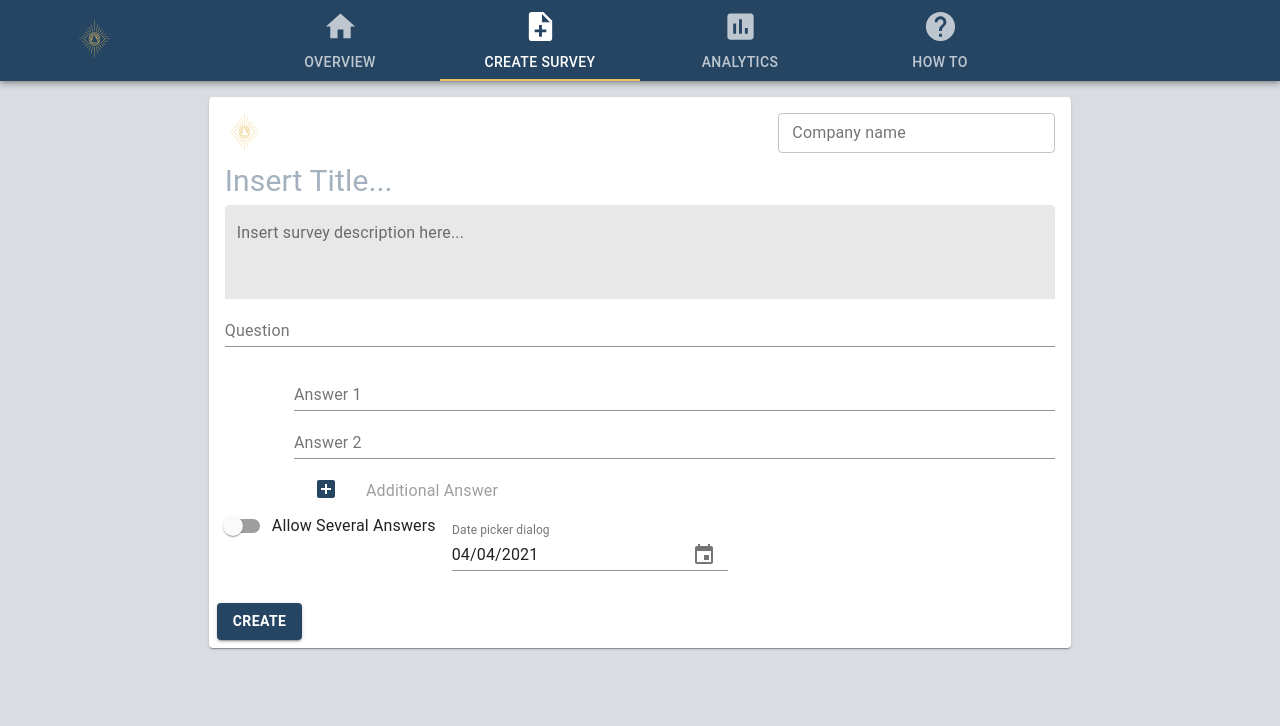
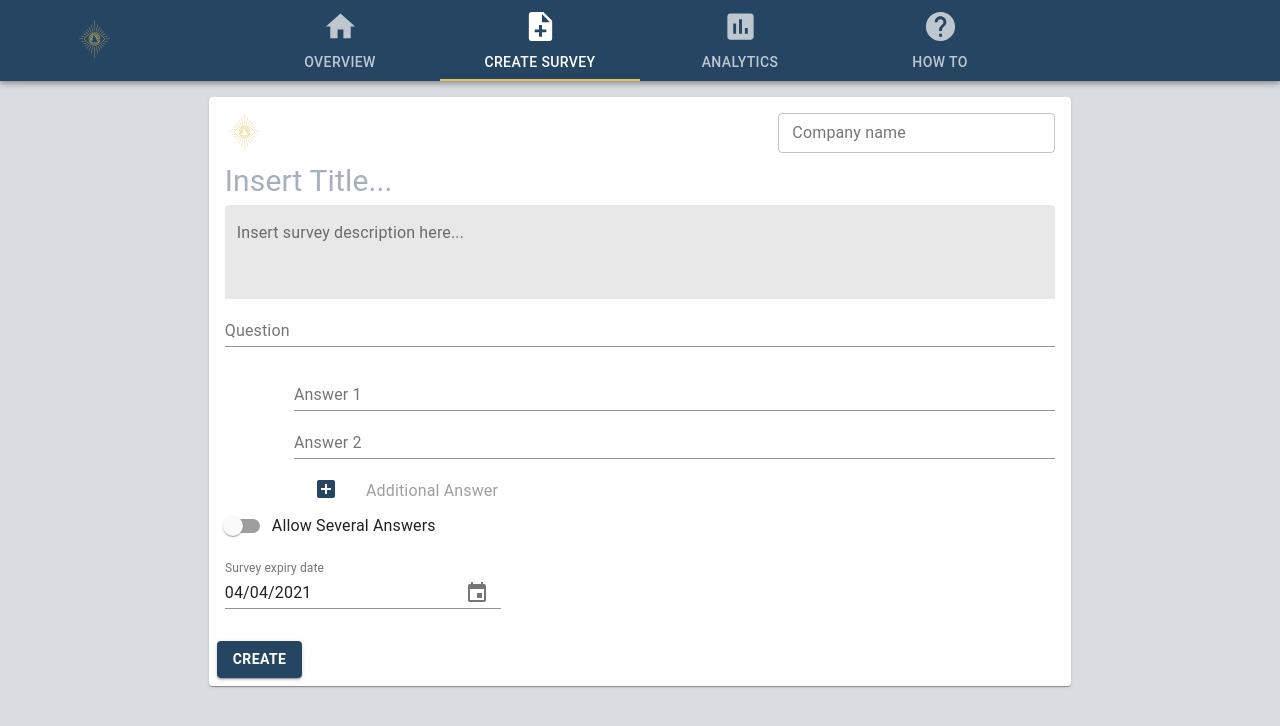
Before and after one commit to LucaWeissbeck/SurveyWzrd-Frontend, a React (Create React App) app: page /createsurvey in a window 1280 px wide. Shown: the top 726 px of the page. Built offline with nearby package versions, Linux system fonts and the light colour scheme.

Commit message:
CreateSurvey: Rearranged positions of Date Picker etc., However Date Picker causes Error with Back End because of Date/Time Format

```diff
--- a/src/components/Home/CreateSurvey/CreateSurvey.js
+++ b/src/components/Home/CreateSurvey/CreateSurvey.js
@@ -197,15 +197,18 @@ export class CreateSurvey extends React.Component{
                                        </Grid>
                                    </div>
                                </form>
+                               <form>
                                    <FormControlLabel
                                        control={<Switch checked={this.state.checkedA} onChange={this.handleChange} name="checkedA" color="primary" />}
                                        label="Allow Several Answers"
                                    />
+                               </form>
+                               <form>
                                    <MuiPickersUtilsProvider utils={DateFnsUtils}>
                                        <KeyboardDatePicker
                                            margin="normal"
                                            id="date-picker-dialog"
-                                       label="Date picker dialog"
+                                           label="Survey expiry date"
                                            format="MM/dd/yyyy"
                                            value={this.state.selectedDate}
                                            onChange={this.handleExpiryDateChange}
@@ -214,6 +217,8 @@ export class CreateSurvey extends React.Component{
                                            }}
                                        />
                                    </MuiPickersUtilsProvider>
+                               </form>
+
                            </CardContent>
                            <CardActions>
                                <Button variant="contained" color="primary"  style={{fontWeight: "bold", textTransform: "none"}} onClick={this.handleSubmit}>
```
Lines whose indentation alone changed are shown as unchanged.
